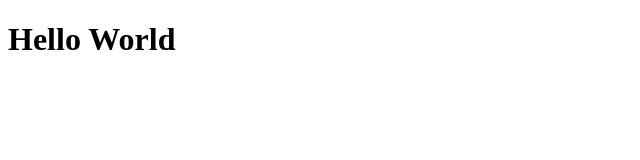
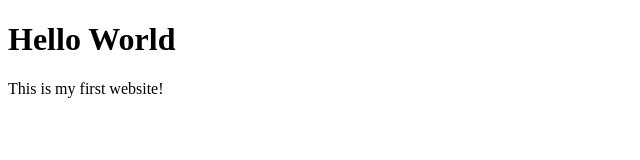
Before and after one commit to dylanfox44/Hello-World, a plain HTML site: page index.html in a window 1280 px wide. Shown: the whole page, without its empty margins (0-640 px from the left). Drawn offline with Linux system fonts and the light colour scheme.

Commit message:
added more content to index.html

```diff
--- a/index.html
+++ b/index.html
@@ -7,5 +7,6 @@
 </head>
 <body>
     <h1>Hello World</h1>
+    <p>This is my first website!</p>
 </body>
 </html>
```
